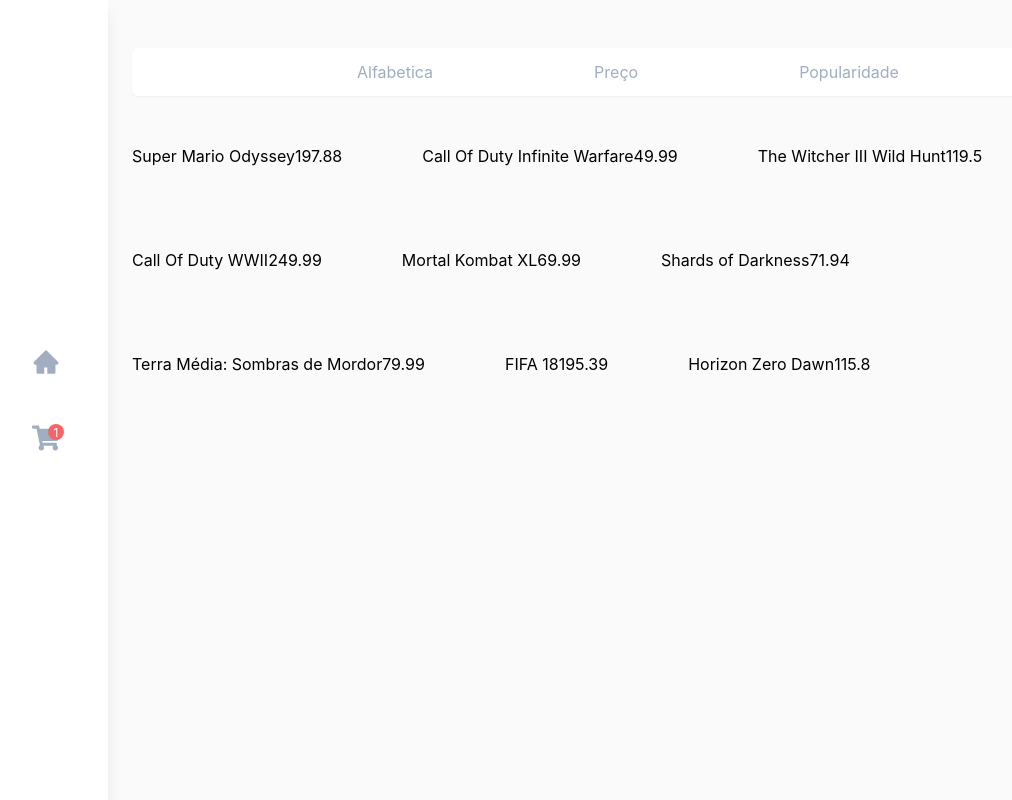
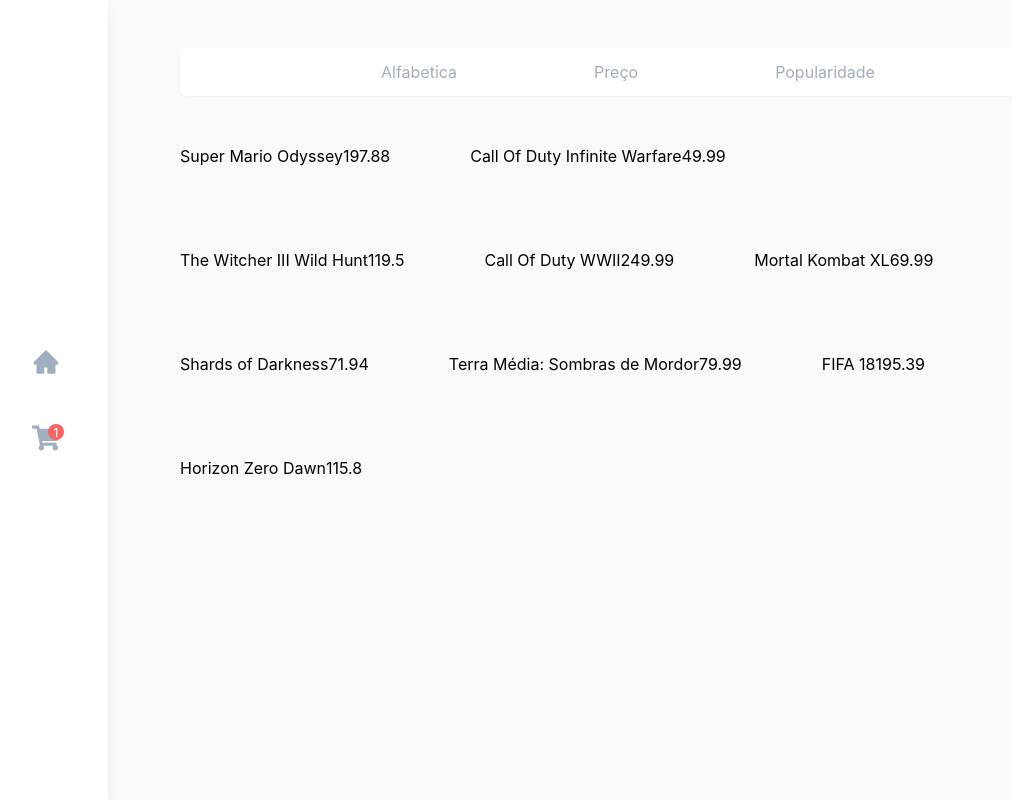
Before and after one commit to RafaelGoulartB/react-challenge-supera, a Next.js app: page / in a window 1280 px wide. Shown: the whole page, without its empty margins (12-1024 px from the left). Built offline with nearby package versions, Linux system fonts and the light colour scheme.

Commit message:
feat: improve responsiveness (#2)

```diff
--- a/components/page-container.js
+++ b/components/page-container.js
@@ -7,7 +7,7 @@
       flexDir="column"
       w={{ sm: '100%', lg: '85%' }}
       mx="auto"
-      paddingX={{ sm: '10', lg: '12' }}
+      paddingX={{ sm: '10', lg: '24' }}
       boxSizing="border-box"
     >
       {children}
```
